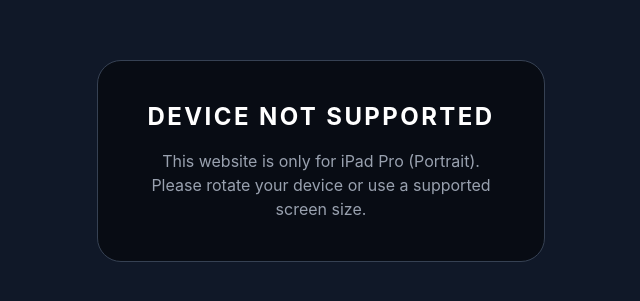
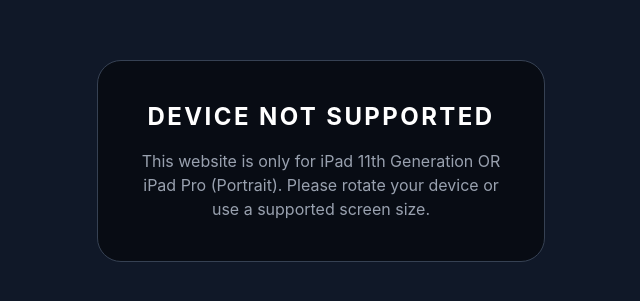
Before and after one commit to faruqi02/beautyTry, a React (Vite) app in the folder frontend/: page / in a window 1280 px wide. Shown: the part 239-540 px from the top of the page, without its empty margins (319-959 px from the left). Built offline with nearby package versions, Linux system fonts and the light colour scheme.

Commit message:
update changes to better adaptation to ipad 11th gen and iPad Pro

```diff
--- a/frontend/src/App.tsx
+++ b/frontend/src/App.tsx
@@ -41,7 +41,7 @@ function App() {
         <div className="bg-black/50 p-10 rounded-3xl border border-gray-700 max-w-md">
           <h2 className="text-white text-2xl font-bold mb-4 tracking-widest uppercase">Device Not Supported</h2>
           <p className="text-gray-400">
-            This website is only for iPad Pro (Portrait).
+            This website is only for iPad 11th Generation OR iPad Pro (Portrait).
             Please rotate your device or use a supported screen size.
           </p>
         </div>
```
